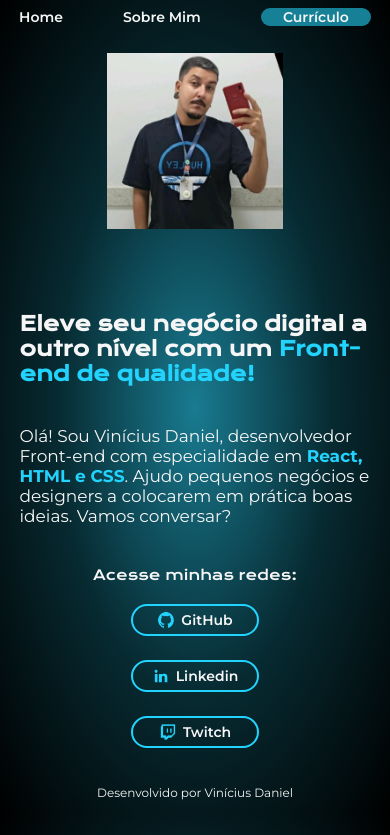
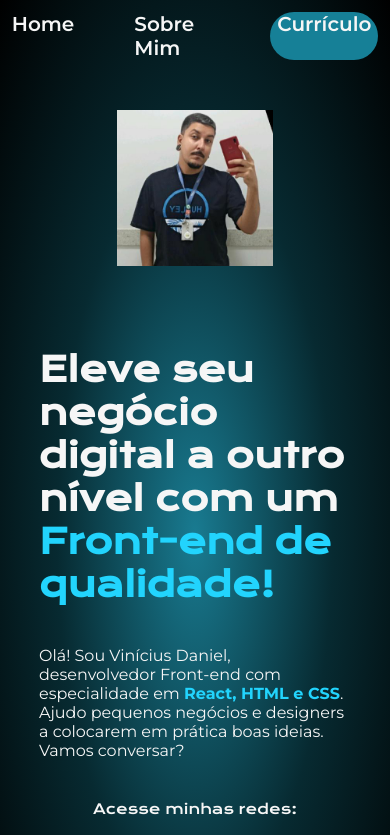
Before and after one commit to viniciusxdaniel/portfolio, a plain HTML site: page index.html in a window 390 px wide. Shown: the top 835 px of the page. Drawn offline with nearby package versions, Linux system fonts and the light colour scheme.

Commit message:
Add files via upload
Atualização

```diff
--- a/index.html
+++ b/index.html
@@ -21,7 +21,7 @@
             <p class="apresentacao-conteudo-descricao">Olá! Sou Vinícius Daniel, desenvolvedor Front-end com especialidade em <strong class="react-html-css"> React, HTML e CSS</strong>. Ajudo pequenos negócios e designers a colocarem em prática boas ideias. Vamos conversar?</p>
             <div class="apresentacao-links">
                 <h2 class="apresentacao-links-subtitulo">Acesse minhas redes:</h2>
-                <a class="apresentacao-links-botoes" href="https://github.com/vinicius-daniel">
+                <a class="apresentacao-links-botoes" href="https://github.com/viniciusxdaniel">
                     <img class="apresentacao-links-imagem" src="assets/github.png" alt="Icone Github">GitHub</a>
                 <a class="apresentacao-links-botoes" href="https://www.linkedin.com/in/vinicius-daniel/">
                     <img class="apresentacao-links-imagem" src="assets/linkedin.png" alt="Icone Linkedin">Linkedin</a>
--- a/style/style.css
+++ b/style/style.css
@@ -78,7 +78,7 @@ body{
 
 .apresentacao-conteudo-titulo{
     font-family: var(--fonte-primaria);
-    font-size: 1.25rem;
+    font-size: 1.875rem;
 }
 
 .titulo-destaque{
@@ -119,7 +119,7 @@ body{
     color: var(--cor-texto);
     font-family: var(--fonte-secundaria);
     font-weight: 600;
-    border: 2px solid var(--cor-destaque);
+    border: 0.125rem solid var(--cor-destaque);
     display: flex;
     justify-content: center;
     gap: 0.375rem;
@@ -148,22 +148,40 @@ body{
     padding: 0.875rem;
 }
 
-@media (max-width: 1200px){
+                                                        /* RESPONDIVIDADE */
+@media (max-width: 45rem){
     .cabecalho{
-        padding: 2%;
+        padding: 3%;
     }
 
     .cabecalho-menu{
         justify-content: center;
     }
 
+    .cabecalho-menu-link{
+        font-size: 1.25rem;
+    }
+
+    .cabecalho-menu-link-pdf{
+        font-size: 1.25rem;
+        width: 9.875rem;
+    }
+
     .apresentacao{
         flex-direction: column-reverse;
-        padding: 5%;
+        padding: 10%;
     }
 
     .apresentacao-conteudo{
         width: auto;
+    }
+
+    .apresentacao-conteudo-titulo{
+        font-size: 2.125rem;
+    }
+
+    .apresentacao-conteudo-descricao{
+        font-size: 1rem;
     }
 }
 
```
